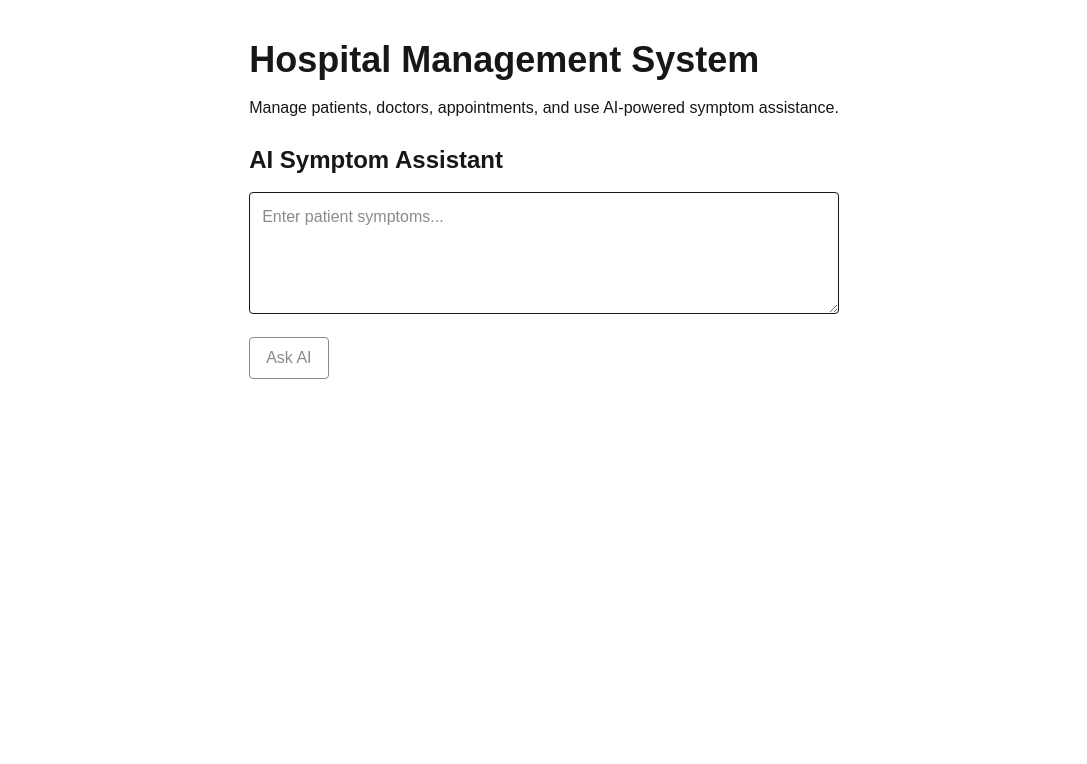
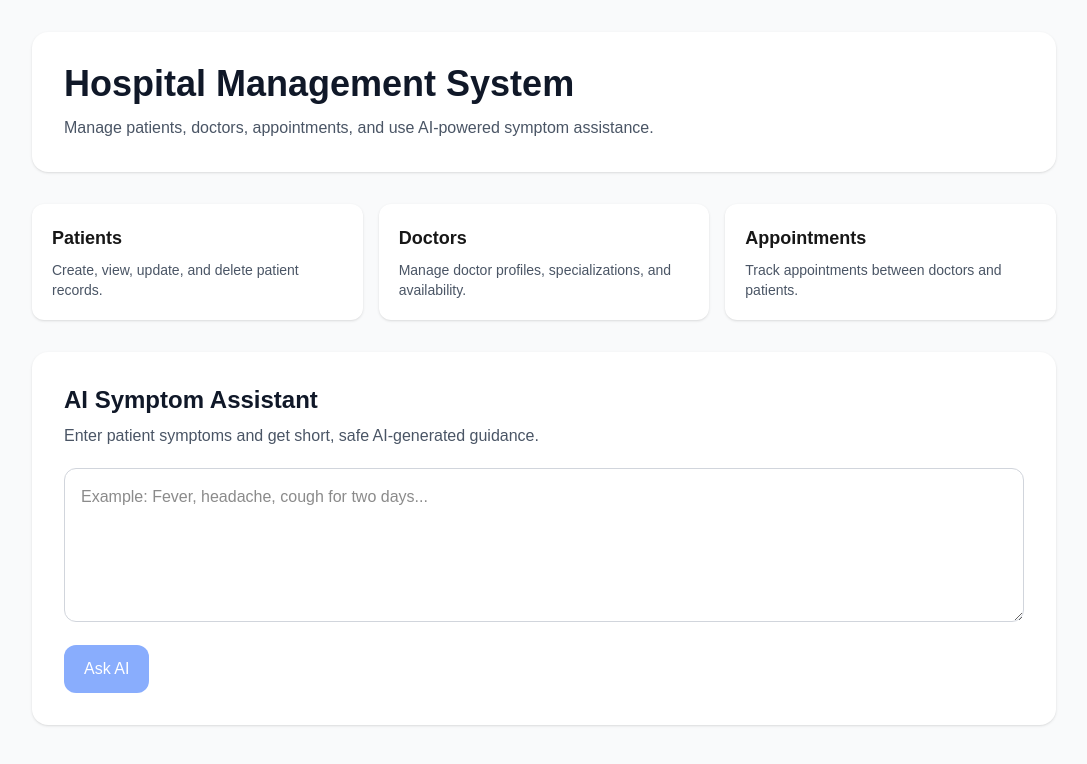
Before and after one commit to jenisia-tech/internship, a Next.js app: page / in a window 1280 px wide. Shown: the top 764 px of the page, without its empty margins (96-1183 px from the left). Built offline with nearby package versions, Linux system fonts and the light colour scheme.

Commit message:
Day 4: Improve frontend AI assistant UI

```diff
--- a/app/api/ai/route.ts
+++ b/app/api/ai/route.ts
@@ -1,5 +1,7 @@
 import { NextResponse } from "next/server";
 import OpenAI from "openai";
+import { dbConnect } from "@/lib/mongodb";
+import { Patient } from "@/models/Patient";
 
 export async function POST(req: Request) {
   try {
@@ -9,7 +11,22 @@ export async function POST(req: Request) {
       throw new Error("Missing GROQ_API_KEY environment variable");
     }
 
-    const { symptoms } = await req.json();
+    await dbConnect();
+
+    const body = await req.json();
+    let symptoms = body.symptoms;
+
+    if (!symptoms) {
+      const latestPatient = await Patient.findOne().sort({ createdAt: -1 });
+      symptoms = latestPatient?.symptoms || "";
+    }
+
+    if (!symptoms) {
+      return NextResponse.json(
+        { error: "No symptoms provided or found in MongoDB." },
+        { status: 400 }
+      );
+    }
 
     const client = new OpenAI({
       apiKey: apiKey,
@@ -22,11 +39,11 @@ export async function POST(req: Request) {
         {
           role: "system",
           content:
-            "You are a hospital assistant. Give concise, safe, non-diagnostic guidance.",
+            "You are a hospital assistant. Based on the patient's symptoms, provide short, safe health advice. Do not diagnose diseases. Keep the response under 100 words. Recommend consulting a doctor if symptoms are severe.",
         },
         {
           role: "user",
-          content: `Patient symptoms: ${symptoms}`,
+          content: `Patient symptoms from hospital records: ${symptoms}`,
         },
       ],
     });
--- a/app/page.tsx
+++ b/app/page.tsx
@@ -8,22 +8,26 @@ export default function Home() {
   const [loading, setLoading] = useState(false);
 
   const askAI = async () => {
+    if (!symptoms.trim()) {
+      setAnswer("Please enter patient symptoms first.");
+      return;
+    }
+
     try {
       setLoading(true);
+      setAnswer("");
 
       const res = await fetch("/api/ai", {
         method: "POST",
         headers: {
           "Content-Type": "application/json",
         },
-        body: JSON.stringify({
-          symptoms,
-        }),
+        body: JSON.stringify({ symptoms }),
       });
 
       const data = await res.json();
-      setAnswer(data.answer);
-    } catch (error) {
+      setAnswer(data.answer || data.error || "No response generated.");
+    } catch {
       setAnswer("Failed to get AI response.");
     } finally {
       setLoading(false);
@@ -31,24 +35,54 @@ export default function Home() {
   };
 
   return (
-    <main className="p-10 max-w-3xl mx-auto">
-      <h1 className="text-4xl font-bold mb-4">
+    <main className="min-h-screen bg-gray-50 p-8">
+      <section className="max-w-5xl mx-auto">
+        <div className="bg-white rounded-2xl shadow p-8 mb-8">
+          <h1 className="text-4xl font-bold text-gray-900">
             Hospital Management System
           </h1>
-
-      <p className="mb-6">
+          <p className="mt-3 text-gray-600">
             Manage patients, doctors, appointments, and use AI-powered symptom
             assistance.
           </p>
+        </div>
 
-      <h2 className="text-2xl font-semibold mb-4">
+        <div className="grid md:grid-cols-3 gap-4 mb-8">
+          <div className="bg-white rounded-xl shadow p-5">
+            <h2 className="font-semibold text-lg">Patients</h2>
+            <p className="text-gray-600 text-sm mt-2">
+              Create, view, update, and delete patient records.
+            </p>
+          </div>
+
+          <div className="bg-white rounded-xl shadow p-5">
+            <h2 className="font-semibold text-lg">Doctors</h2>
+            <p className="text-gray-600 text-sm mt-2">
+              Manage doctor profiles, specializations, and availability.
+            </p>
+          </div>
+
+          <div className="bg-white rounded-xl shadow p-5">
+            <h2 className="font-semibold text-lg">Appointments</h2>
+            <p className="text-gray-600 text-sm mt-2">
+              Track appointments between doctors and patients.
+            </p>
+          </div>
+        </div>
+
+        <div className="bg-white rounded-2xl shadow p-8">
+          <h2 className="text-2xl font-bold text-gray-900">
             AI Symptom Assistant
           </h2>
 
+          <p className="text-gray-600 mt-2">
+            Enter patient symptoms and get short, safe AI-generated guidance.
+          </p>
+
           <textarea
-        className="w-full border p-3 rounded"
-        rows={4}
-        placeholder="Enter patient symptoms..."
+            className="w-full border border-gray-300 p-4 rounded-xl mt-5 focus:outline-none focus:ring-2 focus:ring-blue-500"
+            rows={5}
+            placeholder="Example: Fever, headache, cough for two days..."
             value={symptoms}
             onChange={(e) => setSymptoms(e.target.value)}
           />
@@ -56,21 +90,23 @@ export default function Home() {
           <button
             onClick={askAI}
             disabled={loading || !symptoms.trim()}
-  className="mt-4 px-4 py-2 border rounded disabled:opacity-50"
+            className="mt-4 px-5 py-3 rounded-xl bg-blue-600 text-white font-medium disabled:opacity-50"
           >
             {loading ? "Thinking..." : "Ask AI"}
           </button>
 
           {loading && (
-        <p className="mt-4">Generating response...</p>
+            <p className="mt-4 text-blue-600">Generating response...</p>
           )}
 
           {answer && (
-        <div className="mt-6 border p-4 rounded">
+            <div className="mt-6 border rounded-xl p-5 bg-gray-50">
               <h3 className="font-semibold mb-2">AI Response</h3>
-          <p>{answer}</p>
+              <p className="text-gray-700 whitespace-pre-line">{answer}</p>
             </div>
           )}
+        </div>
+      </section>
     </main>
   );
 }
--- a/models/Patient.ts
+++ b/models/Patient.ts
@@ -1,13 +1,26 @@
-import mongoose from 'mongoose';
+import mongoose from "mongoose";
 
 const PatientSchema = new mongoose.Schema({
   name: { type: String, required: true },
   age: { type: Number, required: true },
   gender: { type: String, required: true },
   contactNumber: { type: String, required: true },
-  medicalHistory: { type: String, default: '' },
-  createdAt: { type: Date, default: Date.now },
+
+  symptoms: {
+    type: String,
+    default: "",
+  },
+
+  medicalHistory: {
+    type: String,
+    default: "",
+  },
+
+  createdAt: {
+    type: Date,
+    default: Date.now,
+  },
 });
 
 export const Patient =
-  mongoose.models.Patient || mongoose.model('Patient', PatientSchema);
+  mongoose.models.Patient || mongoose.model("Patient", PatientSchema);
```
Lines whose indentation alone changed are shown as unchanged.
